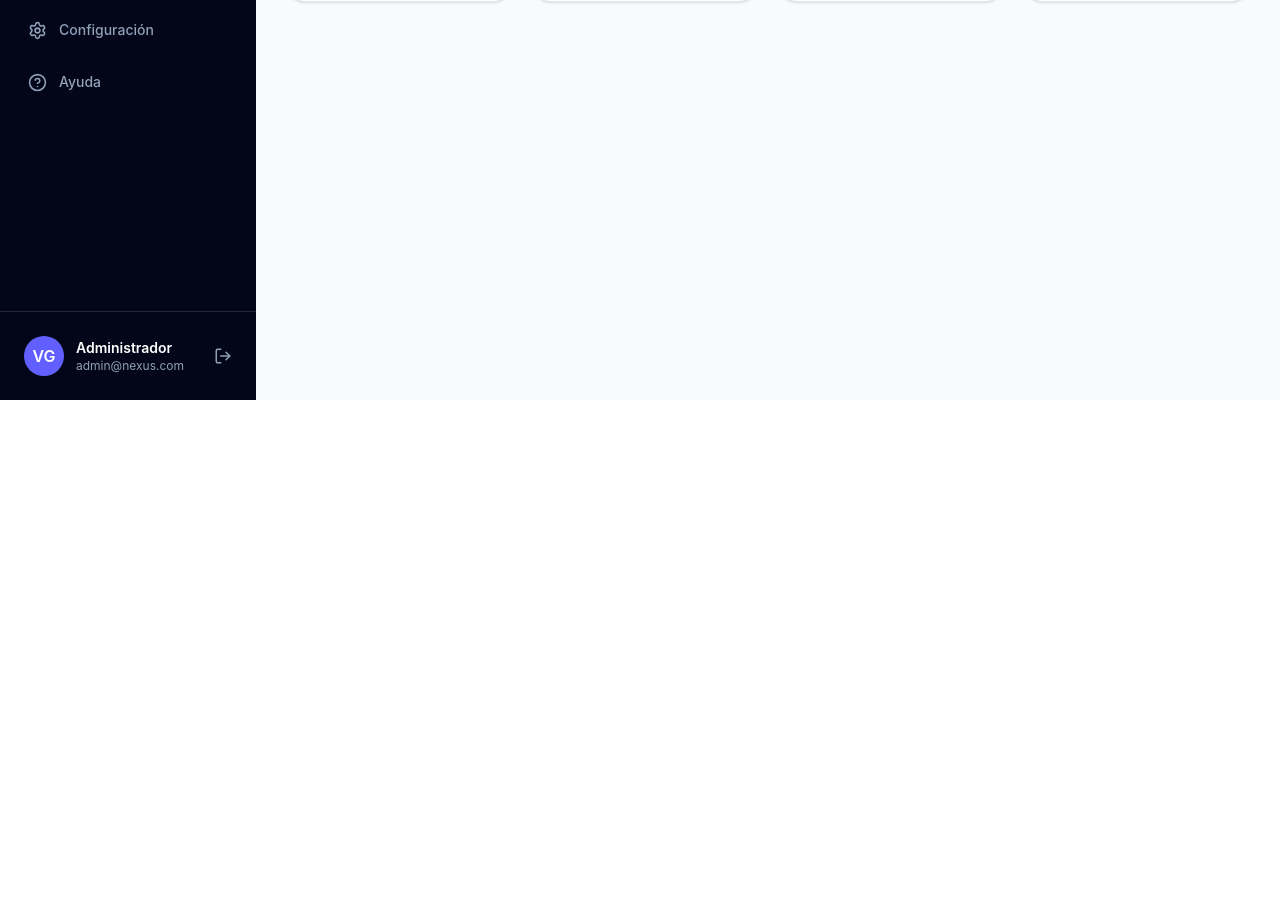
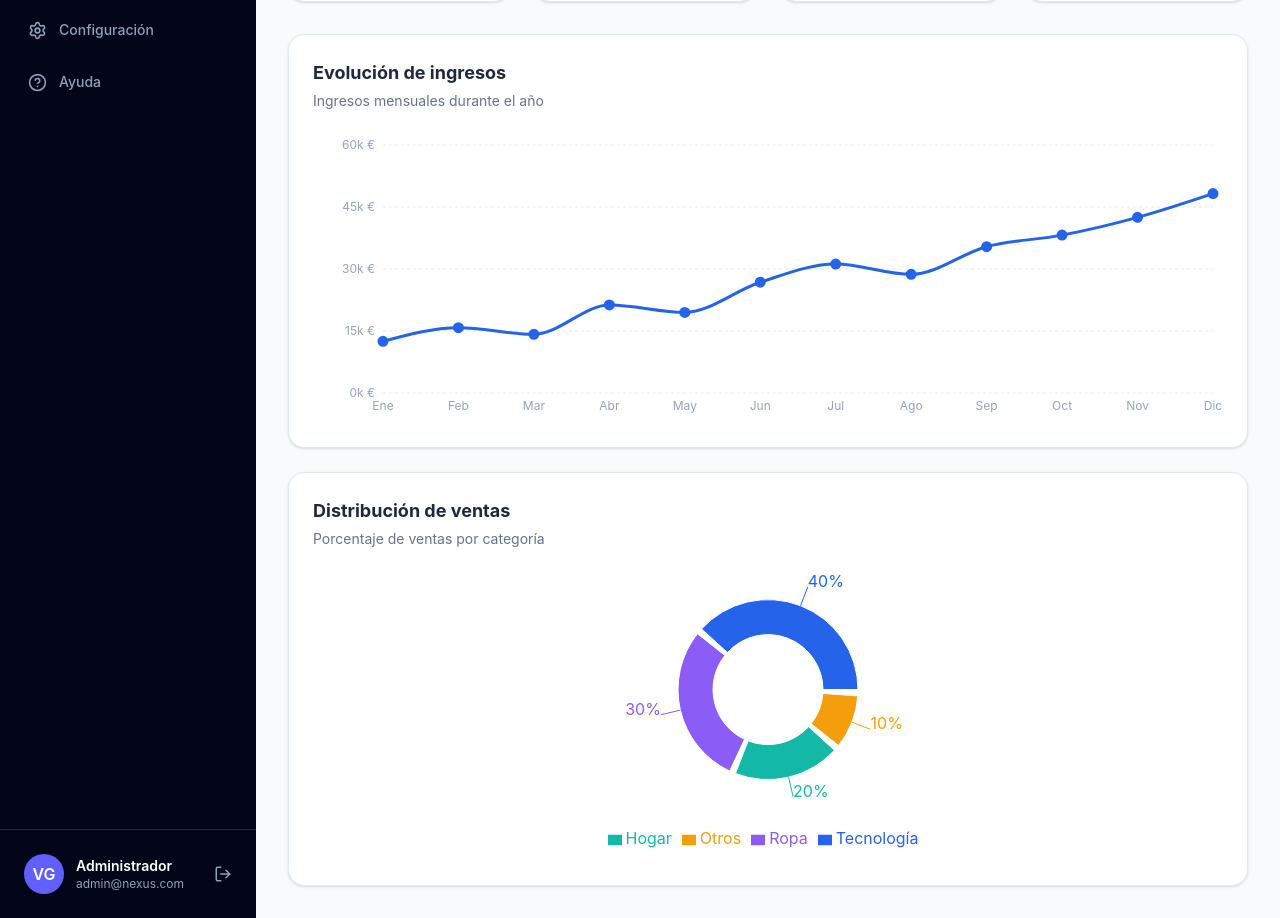
Before and after one commit to Toutatis7/nexus-dashboard, a React (Vite) app: page / in a window 1280 px wide. Shown: the part 400-1318 px from the top of the page. Before the commit the page ends 800 px from the top, so only its background shows below. Built offline with nearby package versions, Linux system fonts and the light colour scheme.

Commit message:
feat: add dashboard revenue and category charts

```diff
--- a/package.json
+++ b/package.json
@@ -15,6 +15,7 @@
     "react": "^19.3.1",
     "react-dom": "^19.3.1",
     "react-router": "^8.5.2",
+    "recharts": "^3.11.0",
     "tailwindcss": "^4.3.5"
   },
   "devDependencies": {
--- /dev/null
+++ b/src/components/dashboard/CategoryChart.tsx
@@ -0,0 +1,72 @@
+
+import {
+  ResponsiveContainer,
+  PieChart,
+  Pie,
+  Tooltip,
+  Legend,
+} from 'recharts'
+
+// Datos ficticios de ventas.
+// Cada categoría tiene su propio color.
+const categoryData = [
+  { name: 'Tecnología', value: 40, fill: '#2563EB' },
+  { name: 'Ropa', value: 30, fill: '#8B5CF6' },
+  { name: 'Hogar', value: 20, fill: '#14B8A6' },
+  { name: 'Otros', value: 10, fill: '#F59E0B' },
+]
+
+function CategoryChart() {
+  return (
+    <article className="rounded-2xl border border-slate-200 bg-white p-6 shadow-sm">
+
+      {/* Título de la gráfica */}
+      <div className="mb-6">
+        <h2 className="text-lg font-bold text-slate-800">
+          Distribución de ventas
+        </h2>
+
+        <p className="mt-1 text-sm text-slate-500">
+          Porcentaje de ventas por categoría
+        </p>
+      </div>
+
+      {/* Contenedor responsive */}
+      <div className="h-72 w-full">
+
+        <ResponsiveContainer width="100%" height="100%">
+
+          <PieChart>
+
+            <Pie
+              data={categoryData}
+              dataKey="value"
+              nameKey="name"
+              cx="50%"
+              cy="45%"
+              innerRadius={55}
+              outerRadius={90}
+              paddingAngle={4}
+              label={({ value }) => `${value}%`}
+            />
+
+            <Tooltip
+              formatter={(value) => [`${value}%`, 'Ventas']}
+            />
+
+            <Legend
+              verticalAlign="bottom"
+              height={30}
+            />
+
+          </PieChart>
+
+        </ResponsiveContainer>
+
+      </div>
+
+    </article>
+  )
+}
+
+export default CategoryChart
--- /dev/null
+++ b/src/components/dashboard/RevenueChart.tsx
@@ -0,0 +1,99 @@
+
+import {
+  ResponsiveContainer,
+  LineChart,
+  Line,
+  XAxis,
+  YAxis,
+  CartesianGrid,
+  Tooltip,
+} from 'recharts'
+
+// Datos ficticios de ingresos mensuales.
+const revenueData = [
+  { month: 'Ene', revenue: 12500 },
+  { month: 'Feb', revenue: 15800 },
+  { month: 'Mar', revenue: 14200 },
+  { month: 'Abr', revenue: 21300 },
+  { month: 'May', revenue: 19500 },
+  { month: 'Jun', revenue: 26800 },
+  { month: 'Jul', revenue: 31200 },
+  { month: 'Ago', revenue: 28700 },
+  { month: 'Sep', revenue: 35400 },
+  { month: 'Oct', revenue: 38200 },
+  { month: 'Nov', revenue: 42500 },
+  { month: 'Dic', revenue: 48250 },
+]
+
+function RevenueChart() {
+  return (
+    <article className="rounded-2xl border border-slate-200 bg-white p-6 shadow-sm">
+
+      {/* Título de la gráfica */}
+      <div className="mb-6">
+        <h2 className="text-lg font-bold text-slate-800">
+          Evolución de ingresos
+        </h2>
+
+        <p className="mt-1 text-sm text-slate-500">
+          Ingresos mensuales durante el año
+        </p>
+      </div>
+
+      {/* Contenedor responsive de la gráfica */}
+      <div className="h-72 w-full">
+
+        <ResponsiveContainer width="100%" height="100%">
+
+          <LineChart
+            data={revenueData}
+            margin={{ top: 10, right: 10, left: 10, bottom: 0 }}
+          >
+
+            <CartesianGrid
+              strokeDasharray="3 3"
+              vertical={false}
+              stroke="#E2E8F0"
+            />
+
+            <XAxis
+              dataKey="month"
+              axisLine={false}
+              tickLine={false}
+              tick={{ fill: '#94A3B8', fontSize: 12 }}
+            />
+
+            <YAxis
+              axisLine={false}
+              tickLine={false}
+              tick={{ fill: '#94A3B8', fontSize: 12 }}
+              tickFormatter={(value: number) => `${value / 1000}k €`}
+            />
+
+            <Tooltip
+              formatter={(value) => [
+                `${Number(value).toLocaleString('es-ES')} €`,
+                'Ingresos',
+              ]}
+            />
+
+            <Line
+              type="monotone"
+              dataKey="revenue"
+              stroke="#2563EB"
+              strokeWidth={3}
+              dot={{ r: 4, fill: '#2563EB' }}
+              activeDot={{ r: 7 }}
+            />
+
+          </LineChart>
+
+        </ResponsiveContainer>
+
+      </div>
+
+    </article>
+  )
+}
+
+export default RevenueChart
--- a/src/pages/Dashboard.tsx
+++ b/src/pages/Dashboard.tsx
@@ -7,6 +7,8 @@ import {
 } from 'lucide-react'
 
 import StatCard from '../components/dashboard/StatCard'
+import RevenueChart from '../components/dashboard/RevenueChart'
+import CategoryChart from '../components/dashboard/CategoryChart'
 
 function Dashboard() {
   return (
@@ -59,6 +61,15 @@ function Dashboard() {
         />
 
       </div>
+      {/* Gráfica de evolución de ingresos */}
+      <div className="mt-8 grid grid-cols-1 gap-6 xl:grip-cols-2">
+        {/* Evolucion de ingresos */}
+        <RevenueChart />
+
+        {/* Distribucion de ventas */}
+        <CategoryChart />
+      </div>
+
 
     </section>
   )
```
Also changed, not shown: 1 other file (tests, documents, lock files or other folders).
